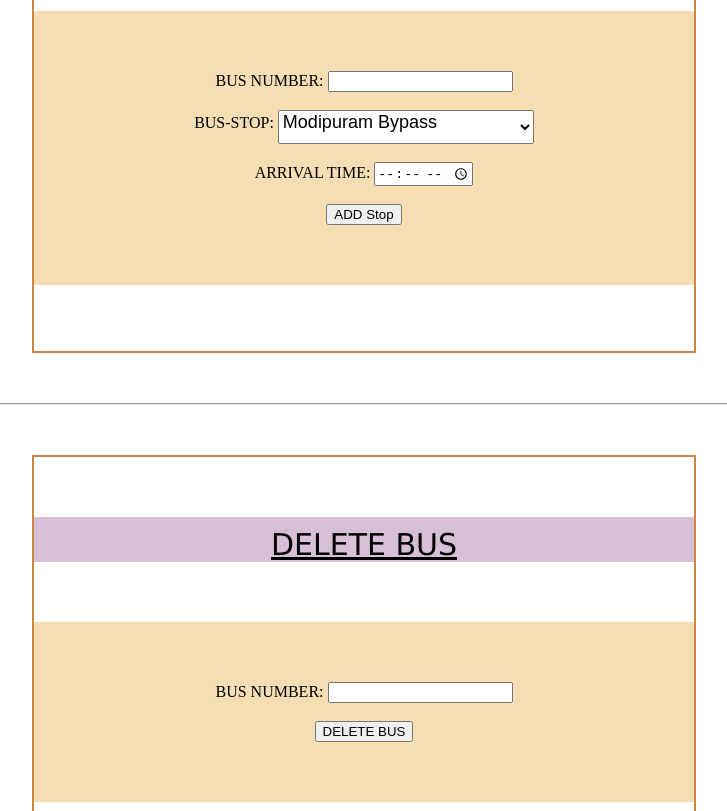
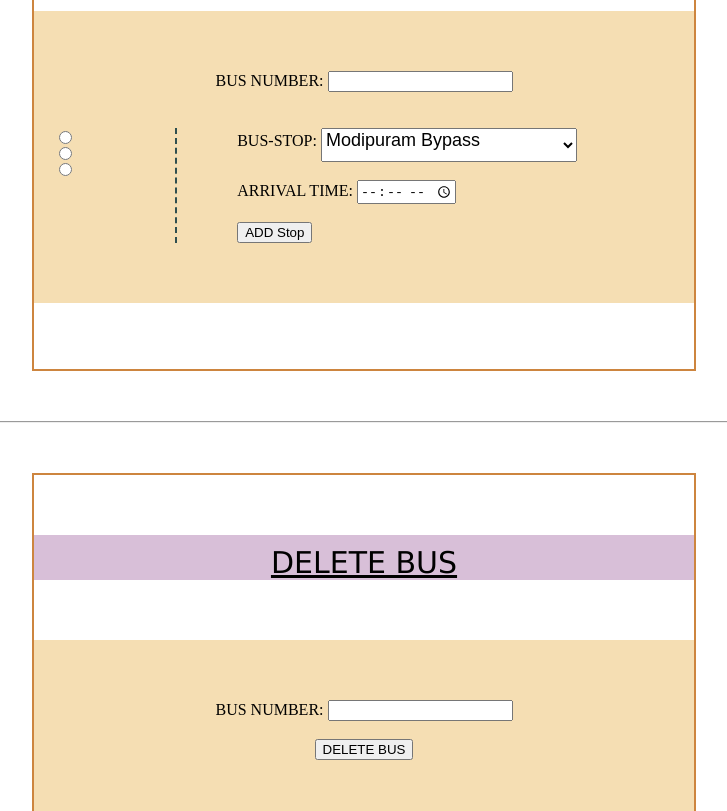
Before and after one commit to MananGupta00/Railway_Bus_Management_System, a plain HTML site: page index.html in a window 1280 px wide. Shown: the part 940-1751 px from the top of the page, without its empty margins (434-1161 px from the left). Drawn offline with Linux system fonts and the light colour scheme.

Commit message:
Add files via upload

```diff
--- a/admin.css
+++ b/admin.css
@@ -77,3 +77,17 @@ option {
 .sidenav a:hover {
   color: #f1f1f1;
 }
+#modroute {
+  display: flex;
+  flex-direction: row;
+  margin-left: 20px;
+}
+#route {
+  text-align: left;
+  padding-right: 100px;
+  border-right: dashed darkslategrey 2px;
+}
+#routeinfo {
+  text-align: left;
+  margin-left: 60px;
+}
--- a/index.html
+++ b/index.html
@@ -32,7 +32,17 @@
             <form id="addbus" method="get" action="">
                 BUS NUMBER:
                 <input type="text" name="busNo"/>
-                <br/><br/>
+                <br/><br/><br/>
+                <div id="modroute">
+                <div id="route">
+                  <input type="radio" name="stop1" value="">
+                  <label for="stop1"></label><br>
+                  <input type="radio" name="stop1" value="">
+                  <label for="female"></label><br>
+                  <input type="radio" name="stop1" value="">
+                  <label for="other"></label>
+                </div>
+                <div id="routeinfo">
                 BUS-STOP:
                 <select>
                     <option value="Modipuram Bypass">Modipuram Bypass</option>
@@ -48,6 +58,8 @@
                 ARRIVAL TIME:
                 <input name="FAT" type="time" placeholder="enter arrival time"/><br/><br/>
             <button type="submit">ADD Stop</button>
+            </div>
+            </div>
           </form>
         </div>
         <hr size="2px">
```
